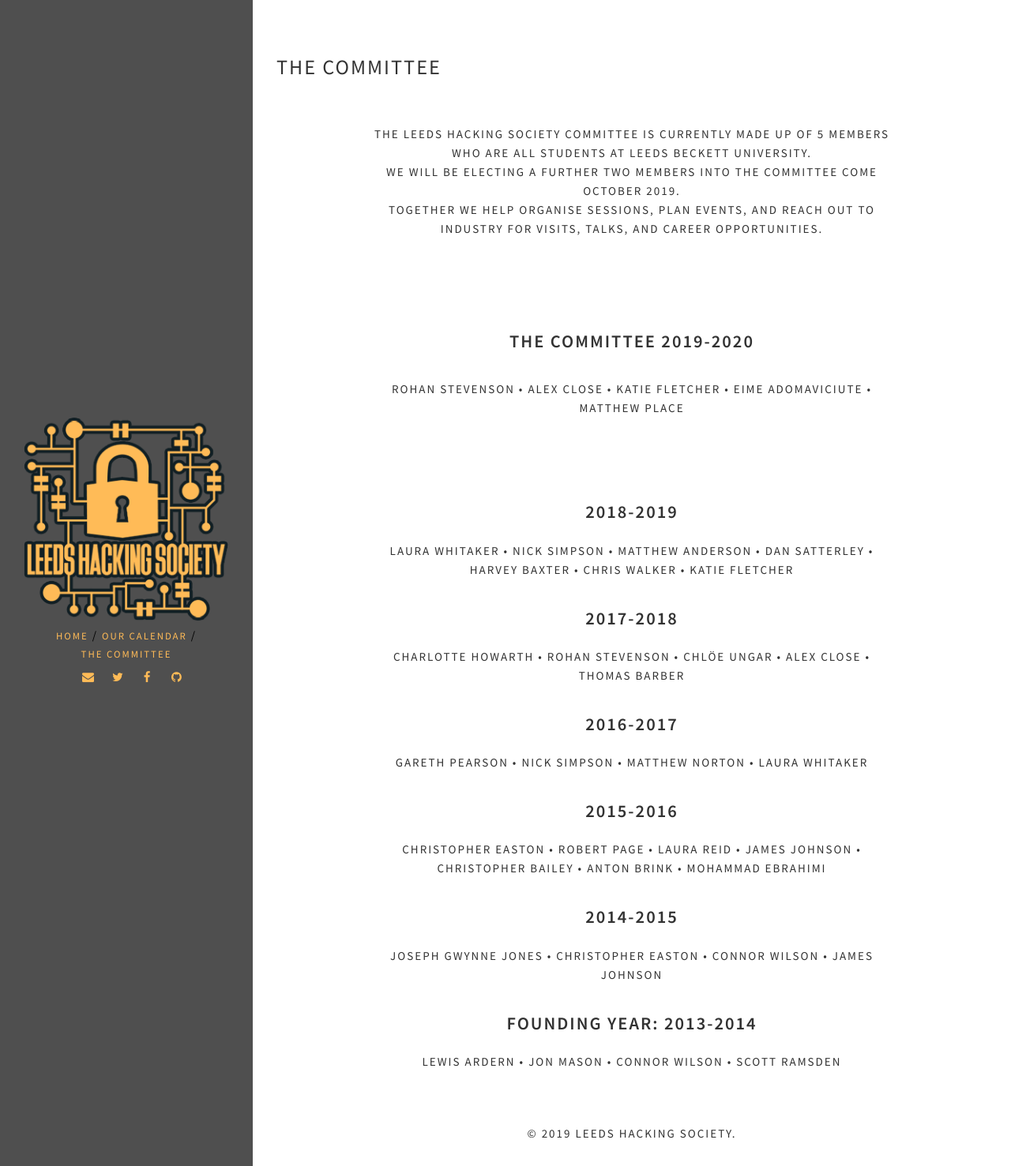
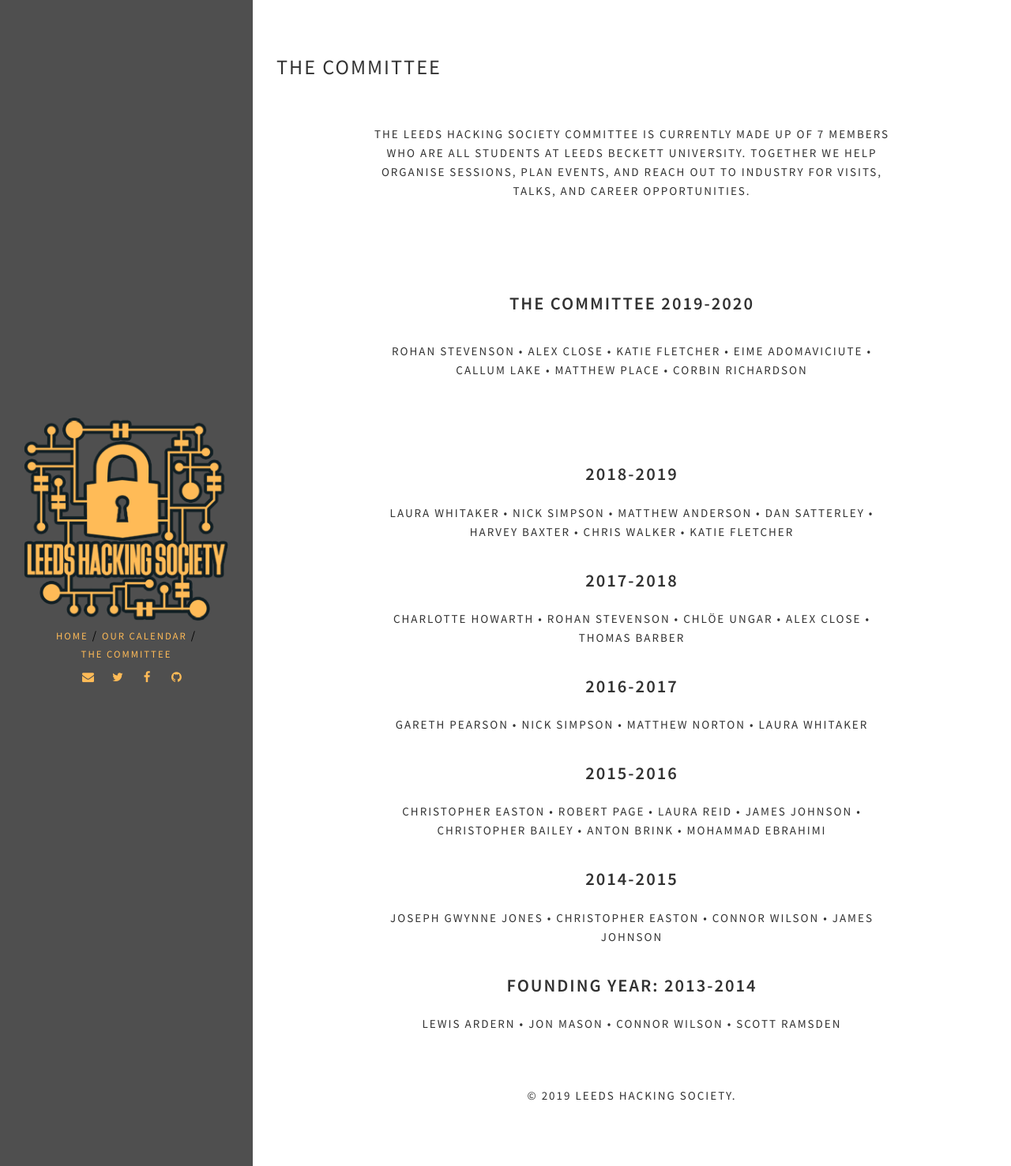
Before and after one commit to LeedsHackingSociety/LeedsHackingSociety.github.io, a Jekyll site: the page built from committee.html, in a window 1280 px wide. Shown: the whole page at 79% size. Built offline with Jekyll 4.4.1, drawn with Linux system fonts in a browser that asks for light colours.

Commit message:
Update committee.html

```diff
--- a/committee.html
+++ b/committee.html
@@ -8,15 +8,14 @@
       <div class="row">
           <div class="heading-title text-center">
               <div class="desc">
-              <p>The Leeds Hacking Society committee is currently made up of 5 members who are all students at Leeds Beckett University.
-                 <br>We will be electing a further two members into the committee come October 2019.<br>
+              <p>The Leeds Hacking Society committee is currently made up of 7 members who are all students at Leeds Beckett University.
                  Together we help organise sessions, plan events, and reach out to industry for visits, talks, and career opportunities.</p>
               </div>
           </div>
         </div>
             <div class="heading-title text-center">
                  <h3 class="text-uppercase">The Committee 2019-2020 </h3>
-                 <p> Rohan Stevenson • Alex Close • Katie Fletcher • Eime Adomaviciute • Matthew Place </p>
+                 <p> Rohan Stevenson • Alex Close • Katie Fletcher • Eime Adomaviciute • Callum Lake • Matthew Place • Corbin Richardson </p>
             </div>
 
             <div class="previous">
```
